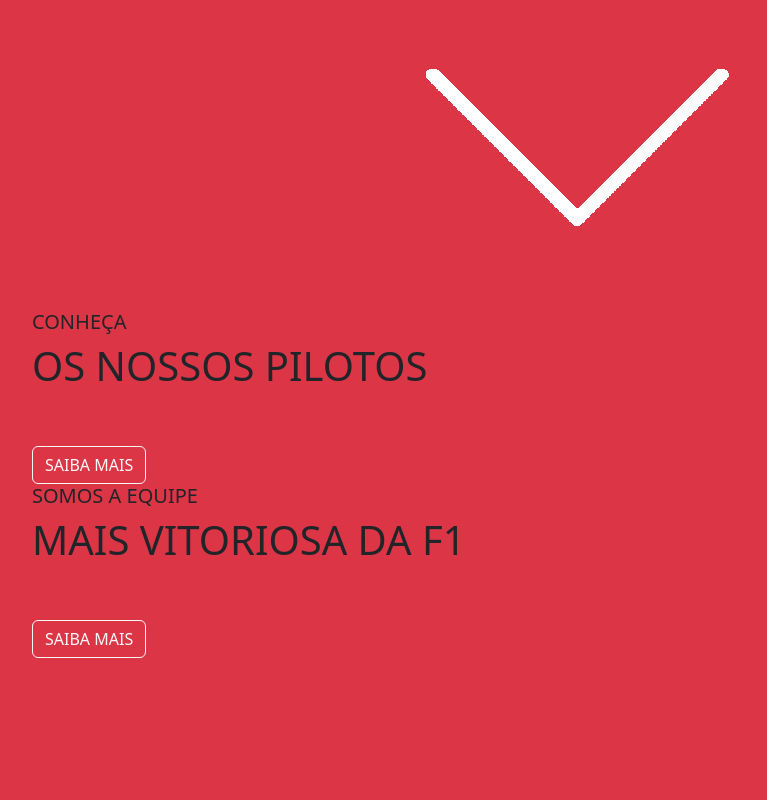
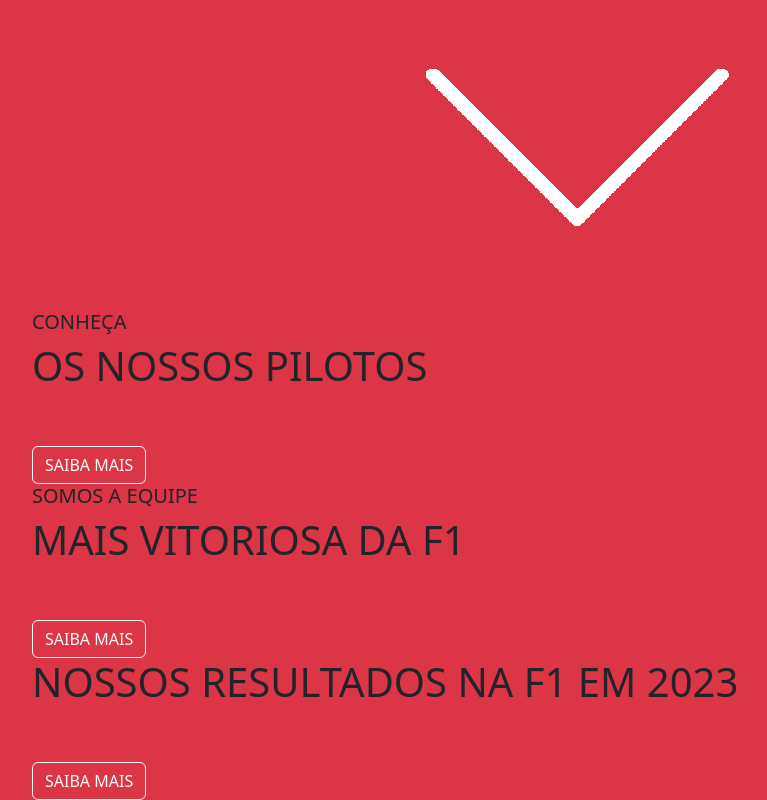
Before and after one commit to josebauer/scuderia-ferrari-page, a website: page index.html in a window 1280 px wide. Shown: the part 637-1437 px from the top of the page, without its empty margins (50-817 px from the left). Before the commit the page ends 1295 px from the top, so only its background shows below. Drawn offline with nearby package versions, Linux system fonts and the light colour scheme.

Commit message:
Adiciona estrutura do quarto container

```diff
--- a/index.html
+++ b/index.html
@@ -81,6 +81,15 @@
     </div>
   </div>
 
+  <!-- Container 4 -->
+  <div class="container-fluid container-00 container-04">
+    <div class="container">
+      <p class="h1 medium-title">NOSSOS RESULTADOS NA F1 EM 2023</p>
+
+      <button type="button" class="btn btn-outline-light mt-5 know-more">SAIBA MAIS</button>
+    </div>
+  </div>
+
   <!-- Script Bootstrap -->
   <script src="./node_modules/bootstrap/dist/js/bootstrap.min.js"></script>
 </body>
```
